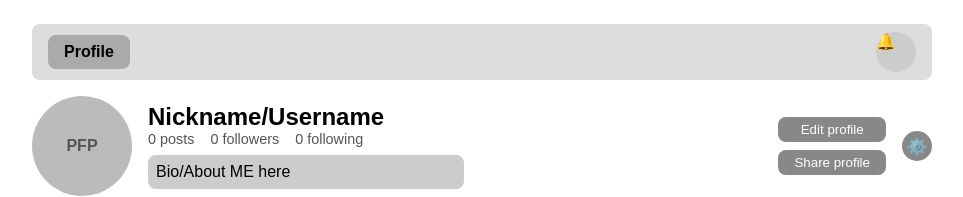
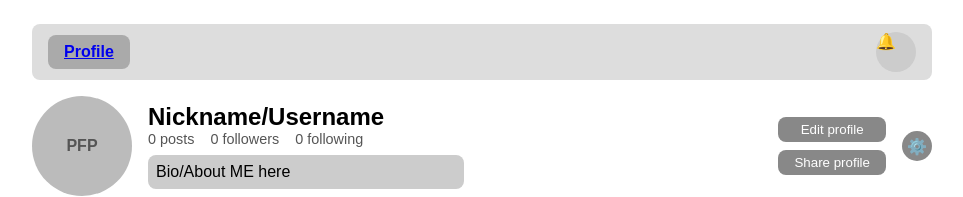
Before and after one commit to MrLepoischiche/OurSocialNetwork, a Next.js app in the folder frontend/: page /profile in a window 1280 px wide. Shown: the top 197 px of the page, without its empty margins (158-1121 px from the left). Built offline with nearby package versions, Linux system fonts and the light colour scheme.

Commit message:
added good redirection on Profile/Message tabs

```diff
--- a/frontend/pages/profile.js
+++ b/frontend/pages/profile.js
@@ -1,4 +1,5 @@
 import React, { useState } from 'react';
+import Link from 'next/link';
 
 const Profile = () => {
   const [activeTab, setActiveTab] = useState('posts');
@@ -50,9 +51,11 @@ const Profile = () => {
           marginBottom: '1rem',
         }}
       >
-        <div style={{ backgroundColor: '#aaa', padding: '0.5rem 1rem', borderRadius: '8px', fontWeight: 'bold' }}>
-          Profile
-        </div>
+        <Link href="/mainpage" passHref>
+          <div style={{ backgroundColor: '#aaa', padding: '0.5rem 1rem', borderRadius: '8px', fontWeight: 'bold', cursor: 'pointer' }}>
+            Profile
+          </div>
+        </Link>
         <div style={{ flex: 1 }}></div>
         <div style={{ width: '40px', height: '40px', backgroundColor: '#ccc', borderRadius: '50%', cursor: 'pointer' }}>
           🔔
```
Also changed, not shown: frontend/pages/messages.js (+6 -3 lines).
